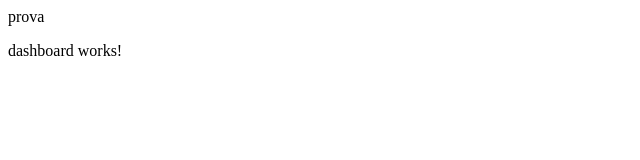
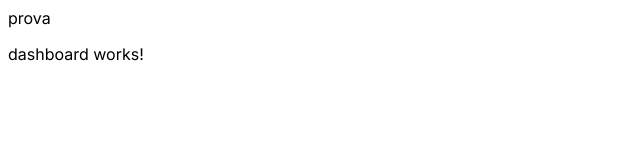
Before and after one commit to cales-dev/gestore_rendiconto_FE, an Angular app: page /dashboard in a window 1280 px wide. Shown: the top 160 px of the page, without its empty margins (0-640 px from the left). Built offline with nearby package versions, Linux system fonts and the light colour scheme.

Commit message:
Font family setup

```diff
--- a/src/styles.scss
+++ b/src/styles.scss
@@ -1,2 +1,8 @@
 /* You can add global styles to this file, and also import other style files */
 @import "bootstrap-icons/font/bootstrap-icons.css";
+
+@import url('https://fonts.googleapis.com/css2?family=Inter:wght@400;600;700&display=swap');
+
+html body {
+  font-family: 'Inter', sans-serif !important;
+}
```
